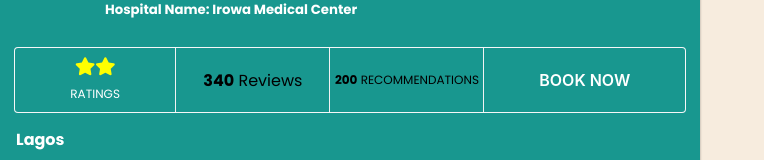
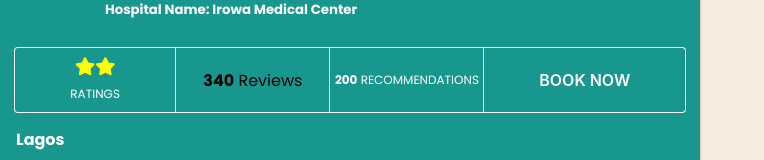
Before and after one commit to Anetrrr/testing-github, a React (Create React App) app: page /practice/user in a window 1280 px wide. Shown: the part 132-292 px from the top of the page, without its empty margins (0-764 px from the left). Built offline with nearby package versions, Linux system fonts and the light colour scheme.

Commit message:
make it better

```diff
--- a/src/components/PracticeProfile.css
+++ b/src/components/PracticeProfile.css
@@ -111,7 +111,7 @@
 
           font-size: 12px;
           text-transform:uppercase;
-          ccolor:#fff;
+          color:#fff;
         }
 
       .actions .appo{
```
